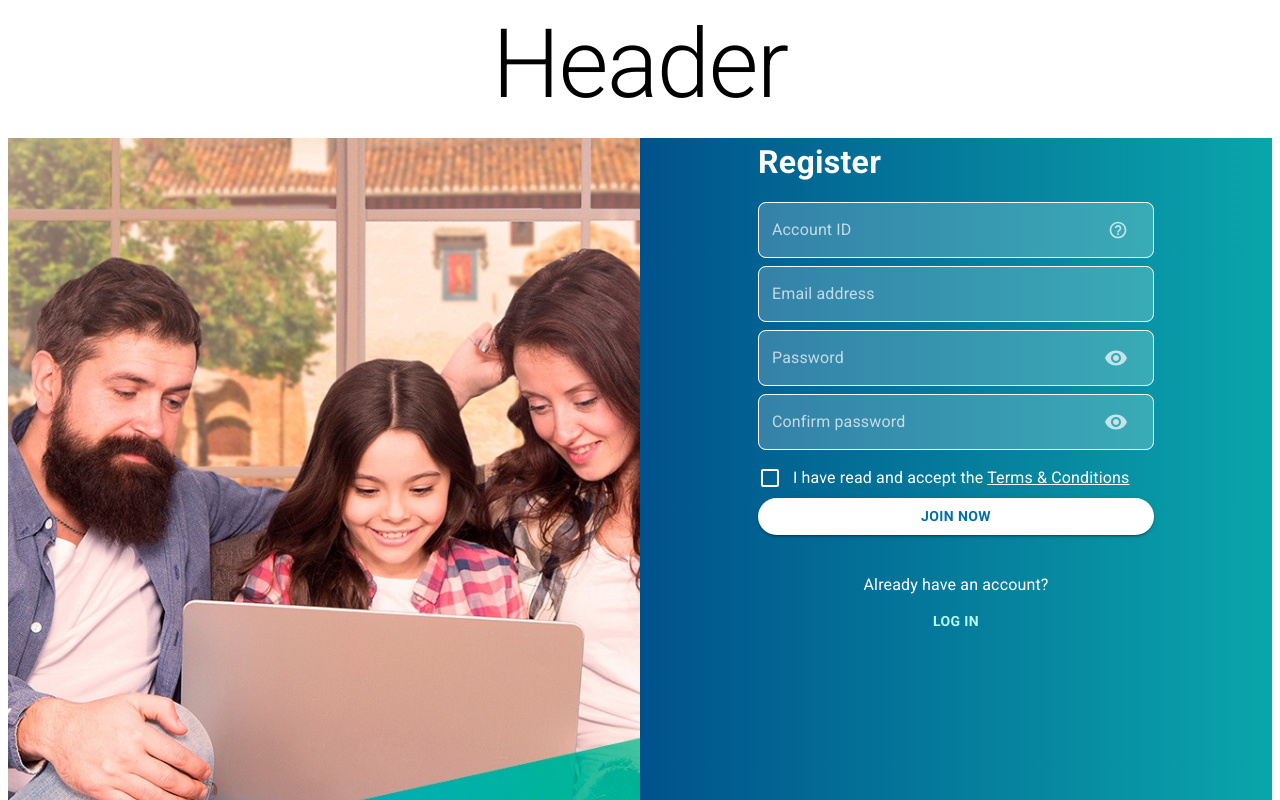
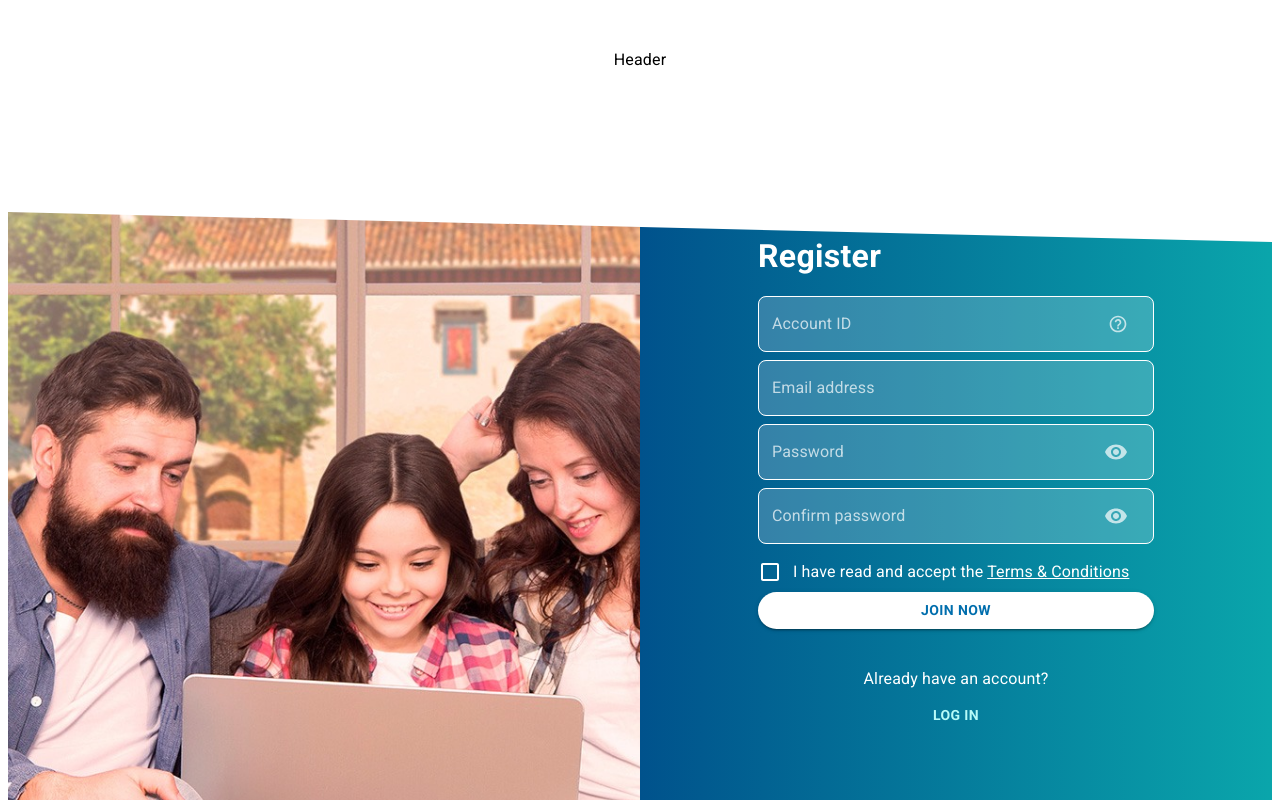
Before and after one commit to srzvan/symmetrical-octo-fiesta, a Next.js app: page / in a window 1280 px wide. Shown: the top 800 px of the page. Built offline with nearby package versions, Linux system fonts and the light colour scheme.

Commit message:
header clip-path & removed unused global css prop

```diff
--- a/pages/index.tsx
+++ b/pages/index.tsx
@@ -3,19 +3,24 @@ import { Button, Container, Grid, Hidden, makeStyles, Theme, Typography } from "
 
 import RegisterForm from "../src/components/RegisterForm";
 
-const useStyles = makeStyles((theme: Theme) => ({
+var useStyles = makeStyles((theme: Theme) => ({
   header: {
+    padding: "40px 16px 34px 16px",
     height: "130px",
     textAlign: "center",
+    backgroundColor: "transparent",
   },
   grid: {
+    clipPath: "polygon(0 0, 100% 30px, 100% 100%, 0% 100%)",
     height: "100%",
   },
   leftColumn: {
+    paddingTop: "20px",
     background: "url(./1e0c95c222d46d253d2449723cbc0f87.jpg) top center no-repeat",
     backgroundSize: "cover",
   },
   rightColumn: {
+    paddingTop: "20px",
     color: "white",
     background: "linear-gradient(270deg, #0AA5AB 0.4%, #00528C 99.98%)",
   },
@@ -43,7 +48,7 @@ function Register() {
   return (
     <>
       <header className={classes.header}>
-        <Typography variant="h1">Header</Typography>
+        <Typography variant="body1">Header</Typography>
       </header>
       <Grid container className={classes.grid}>
         <Hidden mdDown>
--- a/src/global-styles.css
+++ b/src/global-styles.css
@@ -2,5 +2,4 @@ html,
 body,
 #__next {
   height: 100%;
-  font-size: 16px;
 }
```
